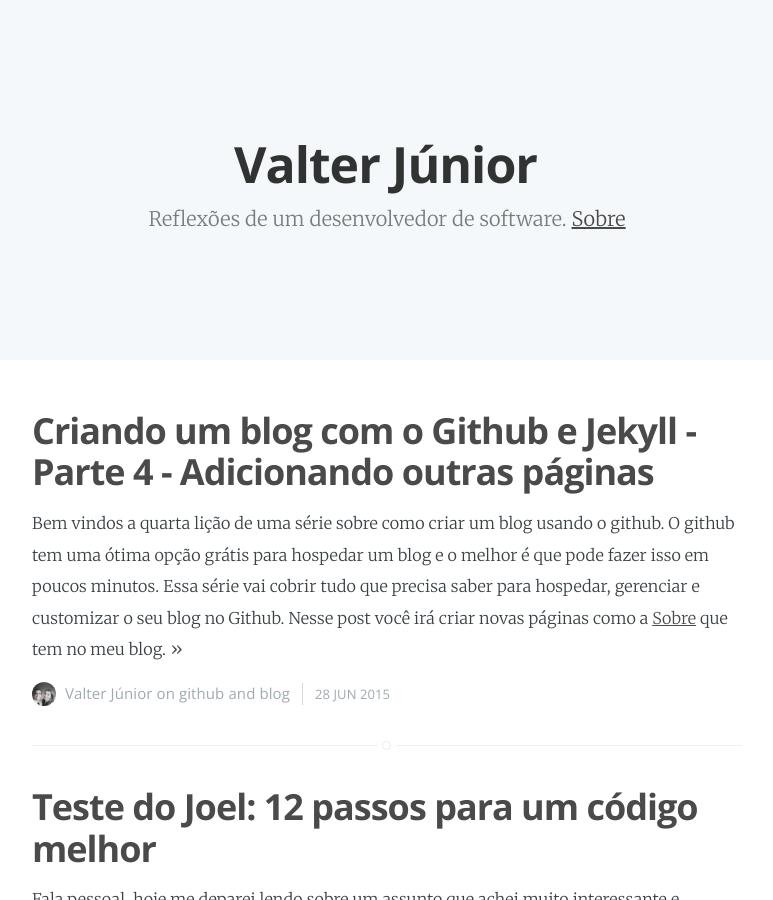
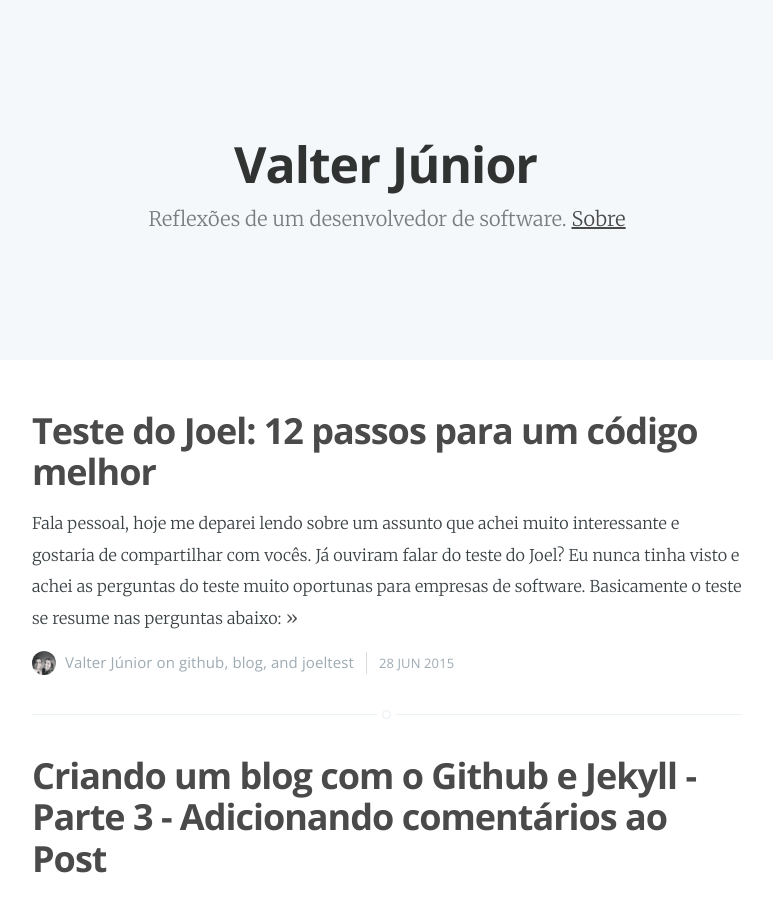
Before and after one commit to jvcjunior/jvcjunior.github.io, a Jekyll site: the page built from index.html, in a window 1280 px wide and 900 px high. Shown: the whole window, without its empty margins (253-1026 px from the left). Built offline with Jekyll 4.4.1, drawn with Linux system fonts in a browser that asks for light colours; Markdown is read by kramdown in place of the engine named in the settings; the list of posts is cut into pages by our own code; some of the changed lines change nothing that is shown.

Commit message:
Update 2015-07-02-criando-blog-github-com-jekyll-parte-4.markdown

```diff
--- a/_posts/2015-07-02-criando-blog-github-com-jekyll-parte-4.markdown
+++ b/_posts/2015-07-02-criando-blog-github-com-jekyll-parte-4.markdown
@@ -4,15 +4,15 @@
 date:   2015-06-28 10:15:00
 categories: github blog
 tags: github blog jekyll
-published: true
+published: false
 ---
 
 Bem vindos a quarta lição de uma série sobre como criar um blog usando o github. O github tem uma ótima opção grátis para hospedar um blog e o melhor é que pode fazer isso em poucos minutos. Essa série vai cobrir tudo que precisa saber para hospedar, gerenciar e customizar o seu blog no Github. Nesse post você irá criar novas páginas como a [Sobre](http://jvcjunior.github.io/about.html) que tem no meu blog.
 
-## Visão Geral
+## 1. Visão Geral
 A medida que o seu blog cresce você vai querer adicionar informação além de somente posts. Se você começa a fazer palestras em eventos ou quer mostrar seu portfólio ou criar categorias para seus posts, você vai querer essas páginas separadas.
 
-## Criando um arquivo por página
+## 2. Criando um arquivo por página
 Se você tem lido os posts anteriores os passos serão familiares para você:
 
 1. Abra o browser e navegue até o seu repositório [username].github.io.
@@ -28,9 +28,23 @@
 </a>
 </figure>
 
+## 3. Escolhendo o layout
+Para dizer para a engine do jekyll qual vai ser o layout da página você precisa adicionar uma tag na seção front matter, como fizemos antes algumas vezes.
 
-## Escolhendo o layout
+Da [Parte 2 - Criando seu primeiro Post](http://jvcjunior.github.io/github/blog/jekyll/2015/06/22/criando-blog-github-com-jekyll-parte-2.html) você vai lembrar que a seção front matter são os metadados relacionados com o post mas é usado pelo jekyll para qualquer página. Todas as tags da seção front matter são as mesmas para página assim como para posts.
 
-## Adicionando conteúdo
+Para mudar o layout da página vocÊ precisa mudar a tag layout da seção front matter para página ao invés de post.
 
-## Preview da página
+Para que a página se torne disponível em [username].github.io/portfolio, você precisa colocar a tag **permalink** para /portfolio
+
+## 4. Adicionando conteúdo
+O conteúdo é escrito em linguagem de marcação assim como os posts. Na  [Parte 2 - Criando seu primeiro Post](http://jvcjunior.github.io/github/blog/jekyll/2015/06/22/criando-blog-github-com-jekyll-parte-2.html) nós estudamos sobre as marcações comuns.
+
+Por enquanto adicione marcações simples como abaixo:
+ <figure>
+   <a class="img" href="{{ site.baseurl }}" style="background-image: url(/assets/images/new_page_name.png); background-size: 100%; display:block;width:100%; height: 90px;">
+</a>
+</figure>
+
+## 5. Preview da página
+## 5. Adicionando a página ao menu
```
